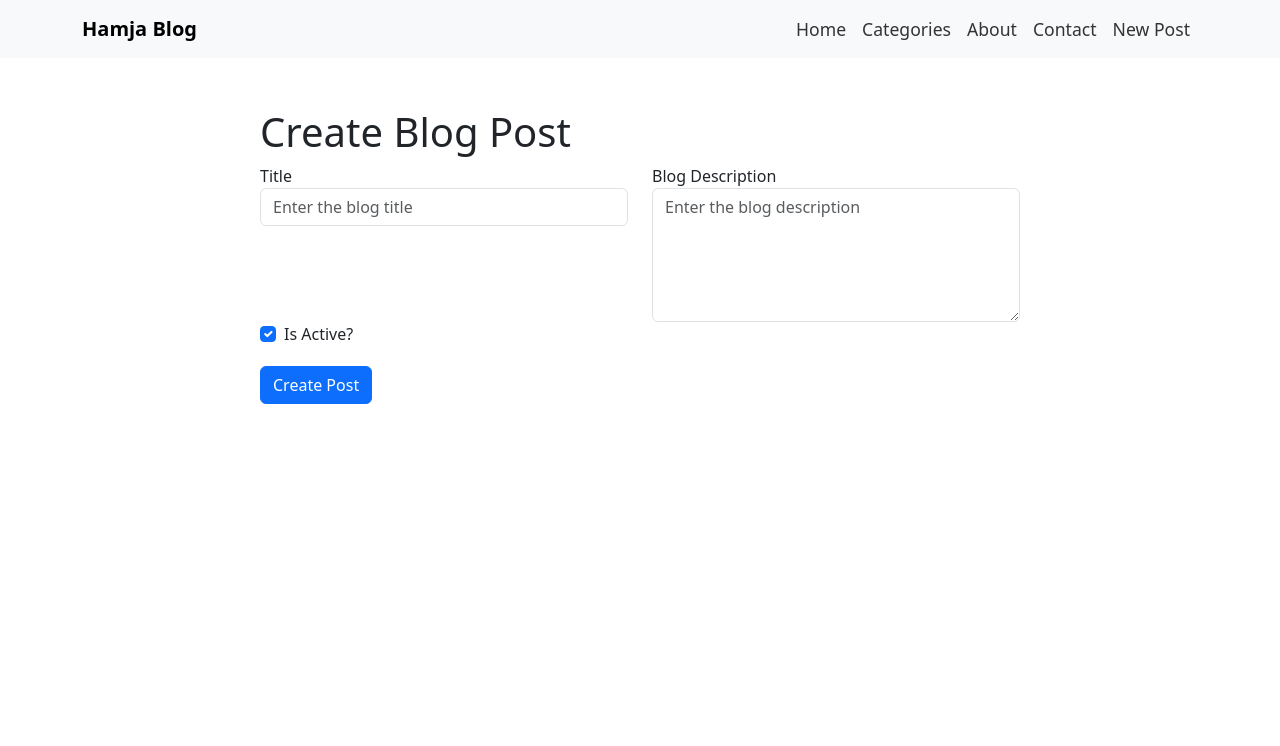
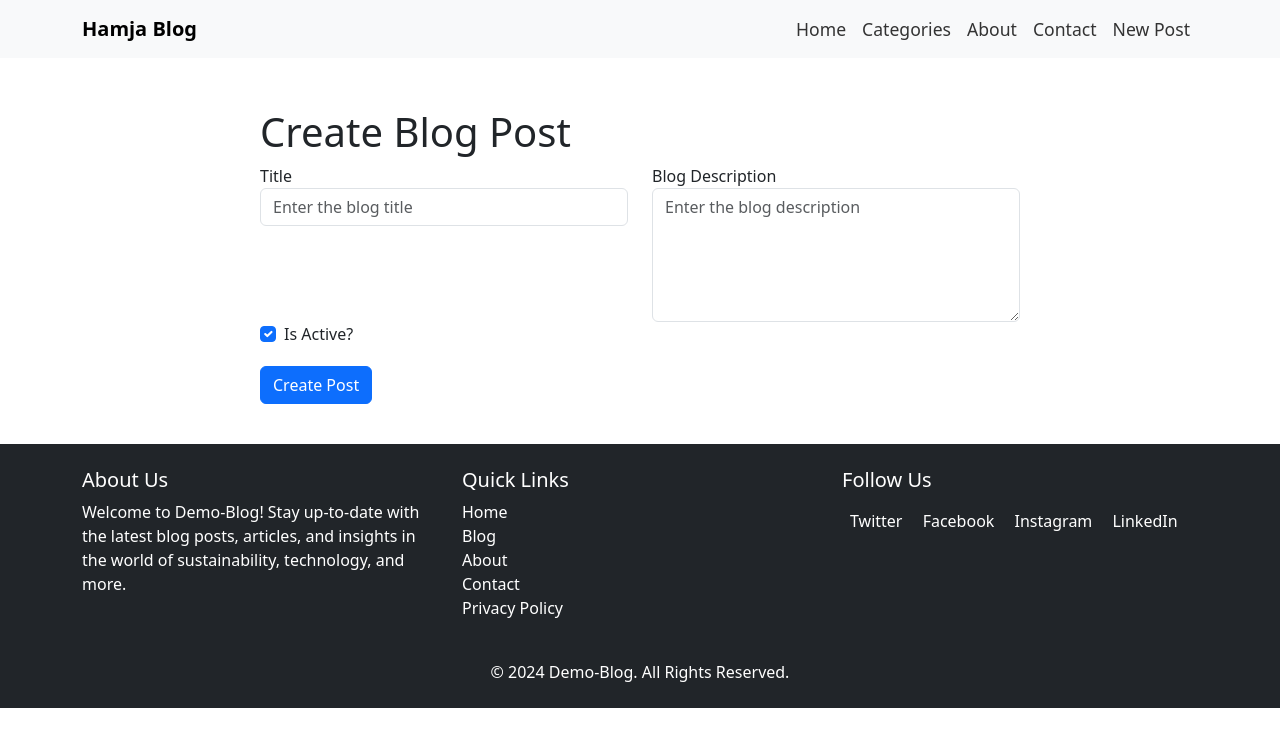
Before and after one commit to amirhamjacse/django_vuejs_blog, a Vue app in the folder frontend/: page /new-post in a window 1280 px wide. Shown: the top 746 px of the page. Built offline with nearby package versions, Linux system fonts and the light colour scheme; no server answers.

Commit message:
modified

```diff
--- a/frontend/src/components/CreateNew.vue
+++ b/frontend/src/components/CreateNew.vue
@@ -3,6 +3,7 @@ import { ref } from 'vue';
 import axios from 'axios';
 import { useRouter } from 'vue-router'; // Import useRouter from Vue Router
 import NavigationBar from '@/components/NavigationBar.vue';
+import FooterDesign from '@/components/FooterDesign.vue';
 
 const apiUrl = import.meta.env.VITE_API_URL;
 
@@ -85,6 +86,7 @@ const createPost = async () => {
       <button class="btn btn-primary" @click="createPost">Create Post</button>
     </div>
   </div>
+  <FooterDesign></FooterDesign>
 </template>
 
 <style scoped>
--- a/frontend/src/components/DetailsComp.vue
+++ b/frontend/src/components/DetailsComp.vue
@@ -1,5 +1,6 @@
 <script setup>
 import NavigationBar from '@/components/NavigationBar.vue';
+import FooterDesign from '@/components/FooterDesign.vue';
 </script>
     <template>
     <NavigationBar></NavigationBar>
@@ -25,6 +26,7 @@ import NavigationBar from '@/components/NavigationBar.vue';
         </div>
       </div>
     </div>
+    <FooterDesign></FooterDesign>
   </template>
 
 <script>
--- a/frontend/src/views/HomeView.vue
+++ b/frontend/src/views/HomeView.vue
@@ -1,5 +1,6 @@
 <script setup>
 import NavigationBar from '@/components/NavigationBar.vue';
+import FooterDesign from '@/components/FooterDesign.vue';
 </script>
 <template>
   <NavigationBar></NavigationBar>
@@ -72,6 +73,7 @@ import NavigationBar from '@/components/NavigationBar.vue';
       </ul>
     </nav>
   </div>
+  <FooterDesign></FooterDesign>
 </template>
 
   <script>
```
